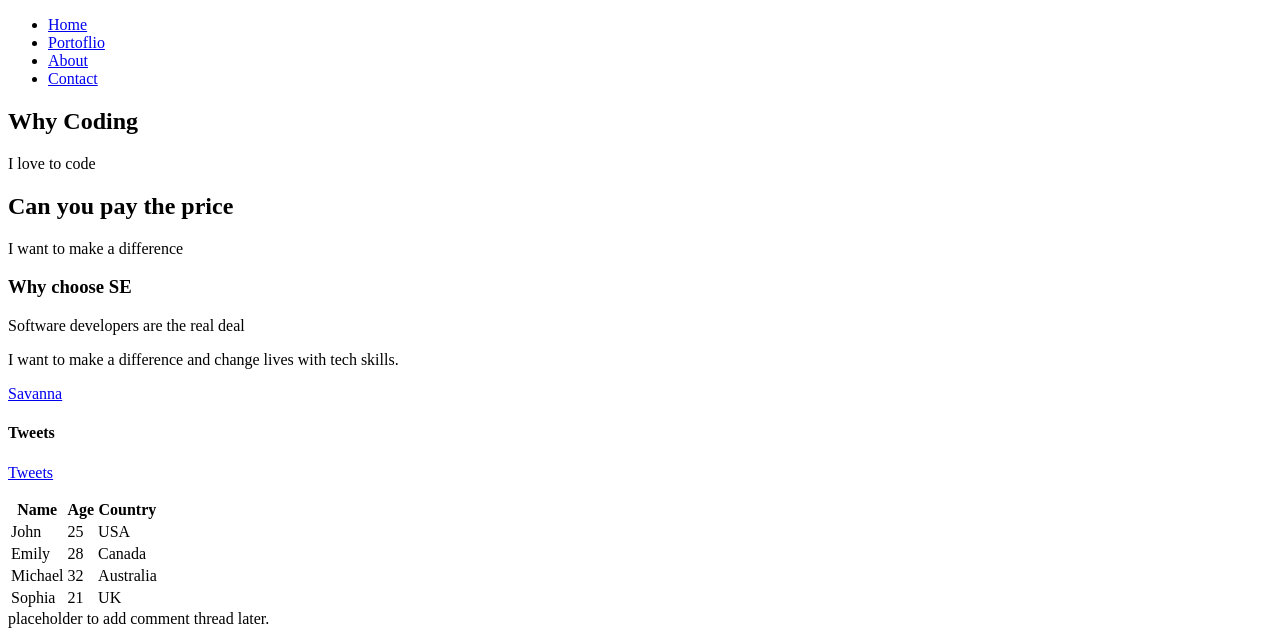
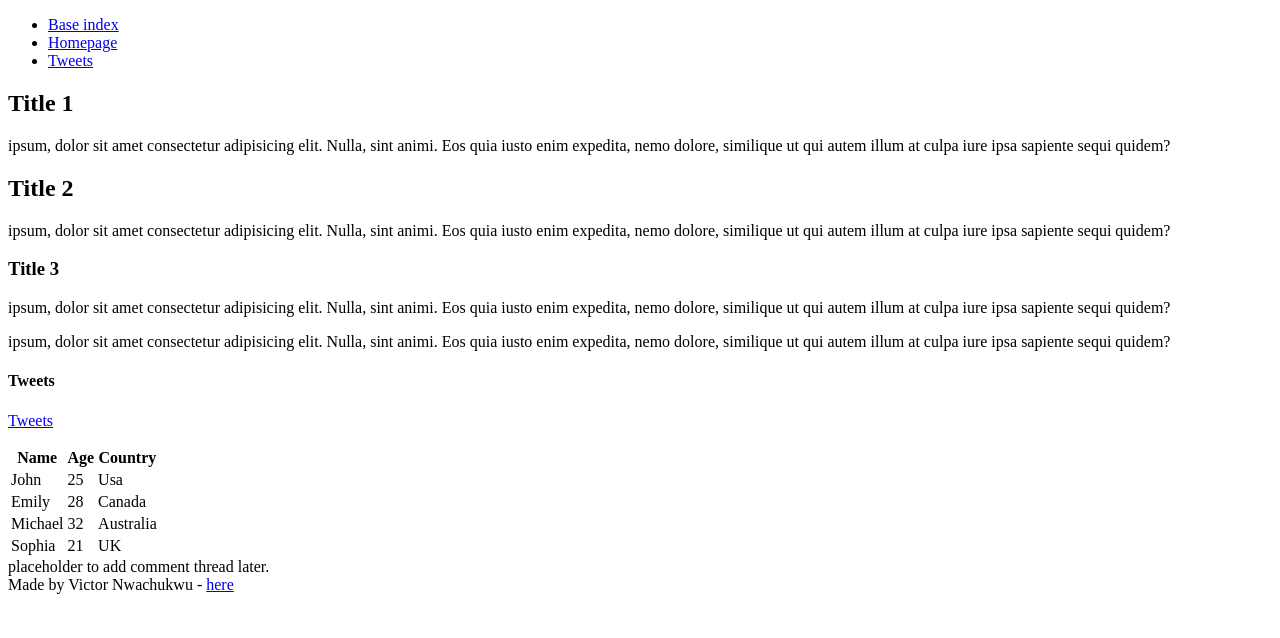
Before and after one commit to Victor-Nwachukwu/My_First_Portfolio, a plain HTML site: page html_basic/index.html in a window 1280 px wide. Shown: the top 638 px of the page. Drawn offline with Linux system fonts and the light colour scheme.

Commit message:
modified index and tweets file

```diff
--- a/html_basic/index.html
+++ b/html_basic/index.html
@@ -7,60 +7,62 @@
   </head>
   <body>
     <header>
-      <nav>
       <ul>
         <li>
-            <a href="https://sites.google.com/view/nwachukwuvictor/home"
-              >Home</a
-            >
+          <a href="base_index.html">Base index</a>
         </li>
         <li>
-            <a href="https://sites.google.com/view/nwachukwuvictor/my-portfolio"
-              >Portoflio</a
-            >
+          <a href="index.html">Homepage</a>
         </li>
         <li>
-            <a href="https://sites.google.com/view/nwachukwuvictor/about"
-              >About</a
-            >
-          </li>
-          <li>
-            <a href="https://sites.google.com/view/nwachukwuvictor/contact"
-              >Contact</a
-            >
+          <a href="tweets.html">Tweets</a>
         </li>
       </ul>
-      </nav>
     </header>
 
     <main>
       <article>
-        <h1>Why Coding</h1>
-        <p>I love to code</p>
-        <h2>Can you pay the price</h2>
-        <p>I want to make a difference</p>
-        <h3>Why choose SE</h3>
-        <p>Software developers are the real deal</p>
-        <p>I want to make a difference and change lives with tech skills.</p>
+        <h1>Title 1</h1>
+        <p>
+          ipsum, dolor sit amet consectetur adipisicing elit. Nulla, sint animi.
+          Eos quia iusto enim expedita, nemo dolore, similique ut qui autem
+          illum at culpa iure ipsa sapiente sequi quidem?
+        </p>
+        <h2>Title 2</h2>
+        <p>
+          ipsum, dolor sit amet consectetur adipisicing elit. Nulla, sint animi.
+          Eos quia iusto enim expedita, nemo dolore, similique ut qui autem
+          illum at culpa iure ipsa sapiente sequi quidem?
+        </p>
+        <h3>Title 3</h3>
+        <p>
+          ipsum, dolor sit amet consectetur adipisicing elit. Nulla, sint animi.
+          Eos quia iusto enim expedita, nemo dolore, similique ut qui autem
+          illum at culpa iure ipsa sapiente sequi quidem?
+        </p>
+        <p>
+          ipsum, dolor sit amet consectetur adipisicing elit. Nulla, sint animi.
+          Eos quia iusto enim expedita, nemo dolore, similique ut qui autem
+          illum at culpa iure ipsa sapiente sequi quidem?
+        </p>
 
-        <a href="https://savanna.alxafrica.com/projects/100581">Savanna</a>
+        <a href="https://i.ibb.co/gTDZZT8/ALX-Logo-07.png"></a>
 
         <h4>Tweets</h4>
         <p><a href="tweets.html">Tweets</a></p>
-
         <table>
           <thead>
             <tr>
-              <th><strong>Name</strong></th>
-              <th><strong>Age</strong></th>
-              <th><strong>Country</strong></th>
+              <th>Name</th>
+              <th>Age</th>
+              <th>Country</th>
             </tr>
           </thead>
           <tbody>
             <tr>
               <td>John</td>
               <td>25</td>
-              <td>USA</td>
+              <td>Usa</td>
             </tr>
             <tr>
               <td>Emily</td>
@@ -82,14 +84,6 @@
       </article>
 
       <aside>placeholder to add comment thread later.</aside>
-
-      <figure>
-        <img
-          src="https://i.ibb.co/gTDZZT8/ALX-Logo-07.png"
-          alt="Clickable image"
-        />
-        <figcaption>A Clickable image</figcaption>
-      </figure>
     </main>
 
     <footer>
```
Also changed, not shown: html_basic/tweets.html (+10 -40 lines). Lines whose indentation alone changed are shown as unchanged.
